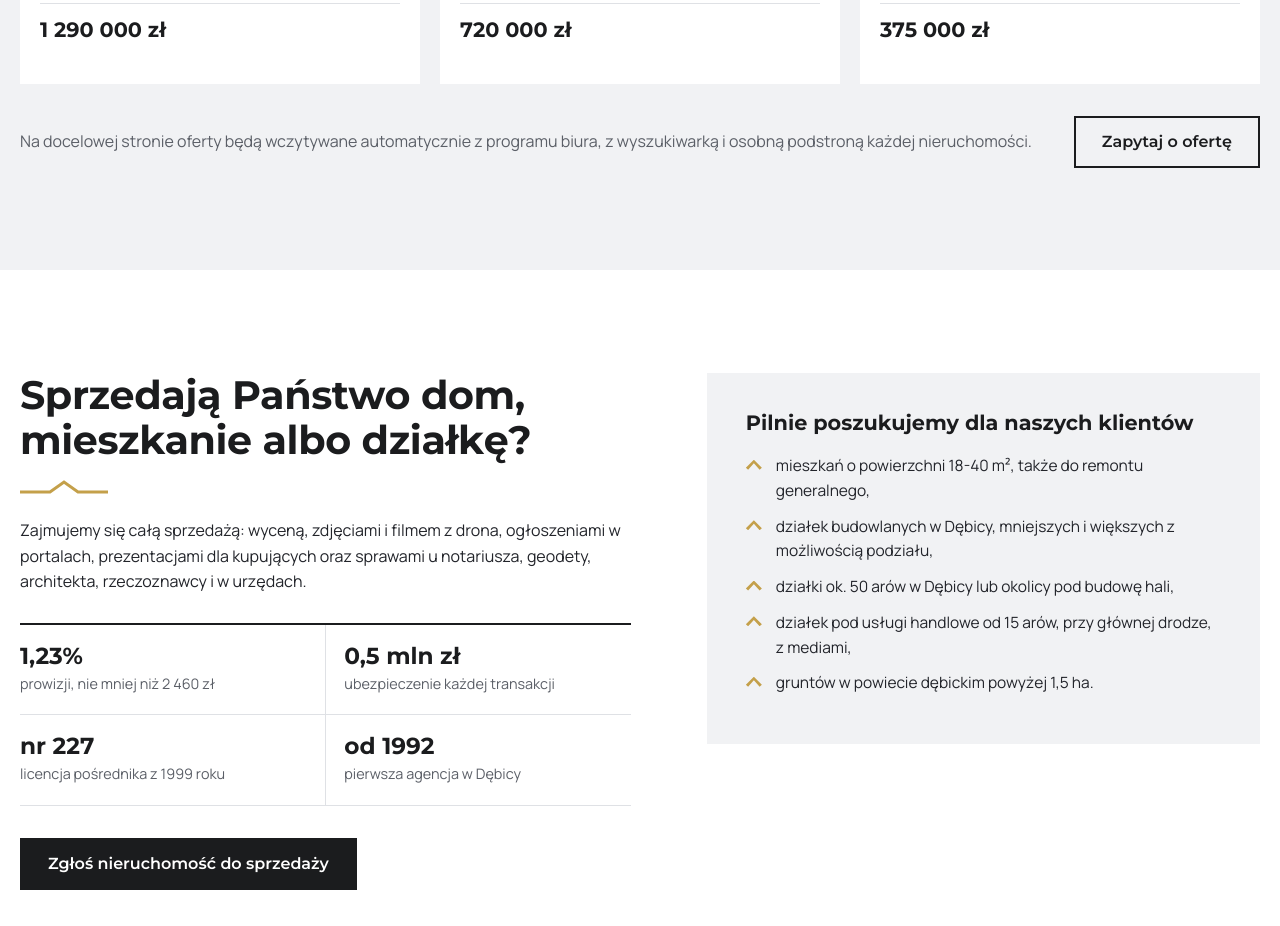
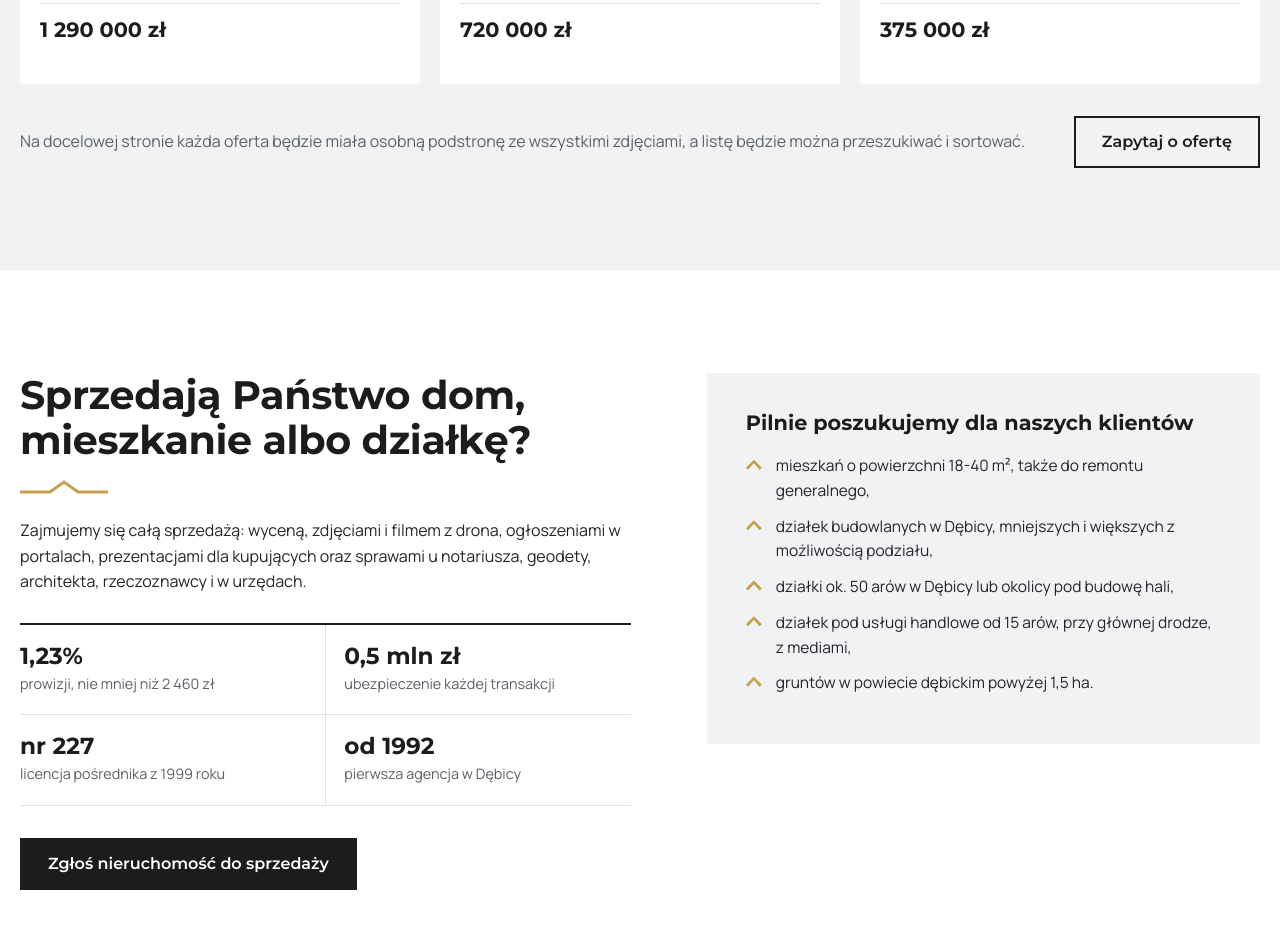
Before and after one commit to Disaster26/rotexdebica-koncepcja, a plain HTML site: page index.html in a window 1280 px wide. Shown: the part 1900-2826 px from the top of the page. Drawn offline with Linux system fonts and the light colour scheme.

Commit message:
Poprawione kadry z drona i opis ofert

```diff
--- a/index.html
+++ b/index.html
@@ -349,7 +349,7 @@ textarea{min-height:120px;resize:vertical}
       </div>
     </div>
     <div class="pod-tor">
-      <p style="margin:0;color:var(--szary)">Na docelowej stronie oferty będą wczytywane automatycznie z programu biura, z wyszukiwarką i osobną podstroną każdej nieruchomości.</p>
+      <p style="margin:0;color:var(--szary)">Na docelowej stronie każda oferta będzie miała osobną podstronę ze wszystkimi zdjęciami, a listę będzie można przeszukiwać i sortować.</p>
       <a class="btn btn-jasny" href="#kontakt">Zapytaj o ofertę</a>
     </div>
   </div>
```
